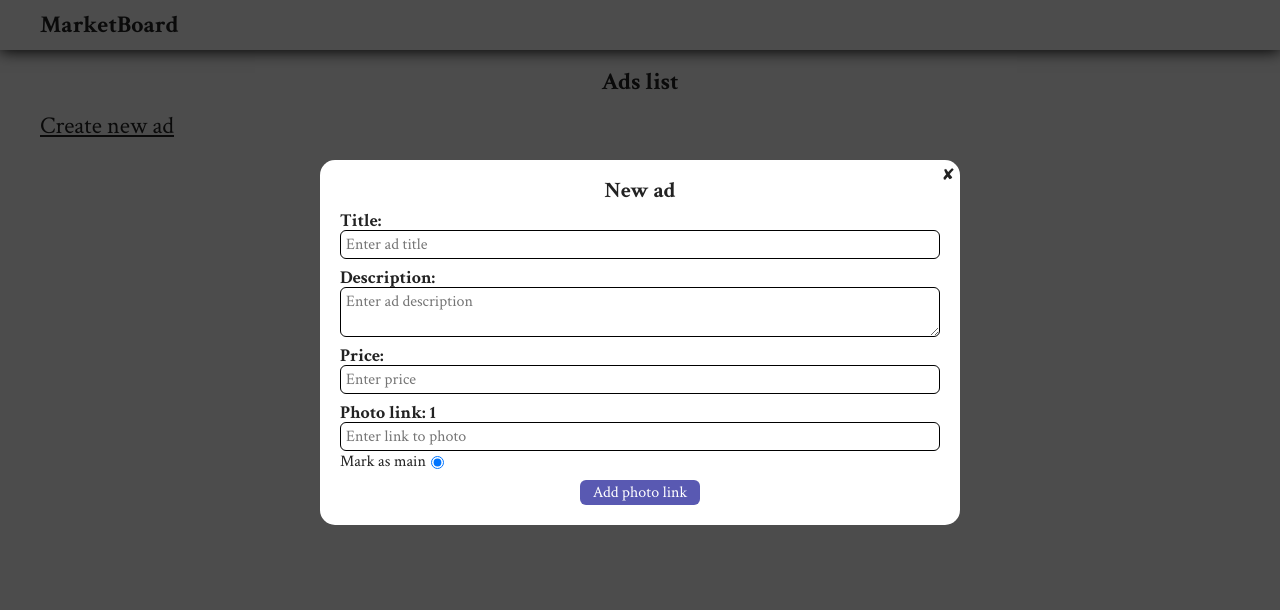
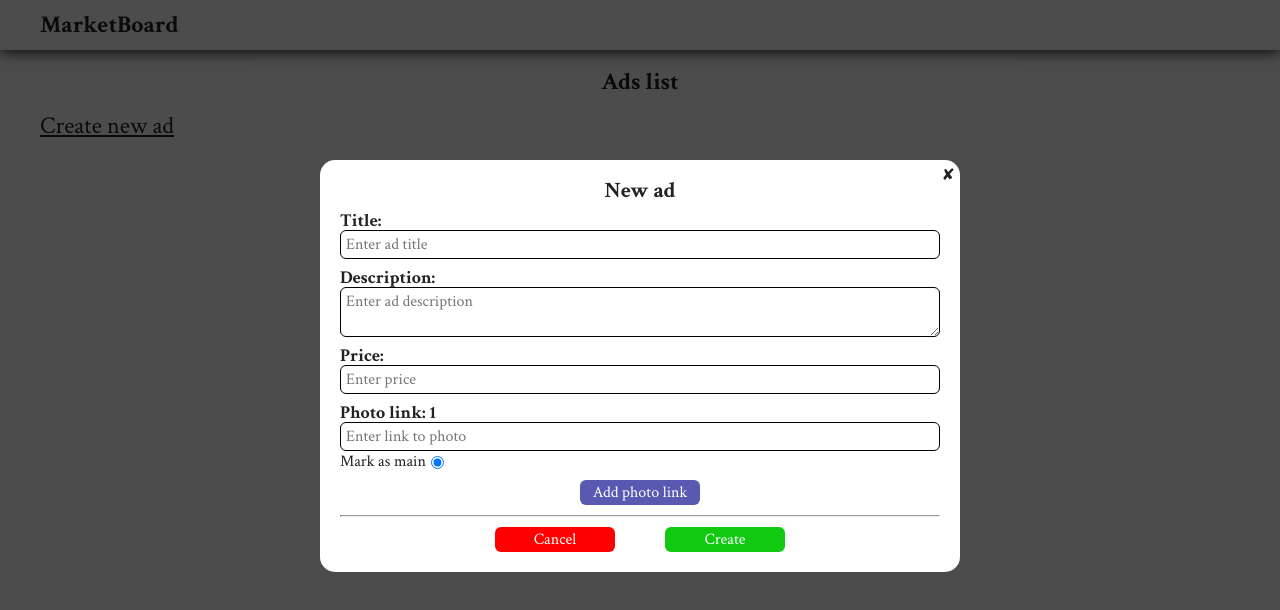
Before and after one commit to Nikitapil/marketboard, a Vue app in the folder client/: page / in a window 1280 px wide. Both pictures are taken after a click on the button "Create new ad". Shown: the top 610 px of the page. Built offline with nearby package versions, Linux system fonts and the light colour scheme.

Commit message:
finish ad form ui

```diff
--- a/client/src/components/UI/AppButton.vue
+++ b/client/src/components/UI/AppButton.vue
@@ -1,5 +1,5 @@
 <template>
-  <button :class="['app-button', 'color']" :type="type">{{ text }}</button>
+  <button :class="['app-button', color]" :type="type">{{ text }}</button>
 </template>
 <script lang="ts" setup>
 defineProps<{
--- a/client/src/components/marketboard/AdForm.vue
+++ b/client/src/components/marketboard/AdForm.vue
@@ -1,5 +1,5 @@
 <template>
-  <form class="ad-form">
+  <form @submit.prevent class="ad-form">
     <h2 class="ad-form__title">New ad</h2>
     <app-input
       v-model="adInfo.title"
@@ -58,9 +58,19 @@
       class="add-btn"
       type="button"
       text="Add photo link"
-      color='primary'
+      color="primary"
       @click="onAddPhotolink"
     />
+    <hr />
+    <div class="buttons">
+      <app-button
+        color="danger"
+        text="Cancel"
+        type="button"
+        @click="$emit('cancel')"
+      />
+      <app-button color="success" text="Create" type="submit" />
+    </div>
   </form>
 </template>
 
@@ -130,5 +140,11 @@ const onDeletePhotoLink = (id: string) => {
   .photolink {
     flex: 1 1 auto;
   }
+
+  .buttons {
+    display: flex;
+    gap: 50px;
+    align-self: center;
+  }
 }
 </style>
--- a/client/src/views/MainPage.vue
+++ b/client/src/views/MainPage.vue
@@ -5,7 +5,7 @@
       <section>
         <button class="create-btn" @click="onOpenAdForm">Create new ad</button>
         <app-modal v-model="isAdFormOpened">
-          <ad-form/>
+          <ad-form @cancel="onCloseAdForm" />
         </app-modal>
       </section>
     </div>
@@ -18,6 +18,7 @@ import AdForm from '@/components/marketboard/AdForm.vue';
 const isAdFormOpened = ref(false);
 
 const onOpenAdForm = () => (isAdFormOpened.value = true);
+const onCloseAdForm = () => (isAdFormOpened.value = false);
 </script>
 <style lang="scss" scoped>
 .create-btn {
```
